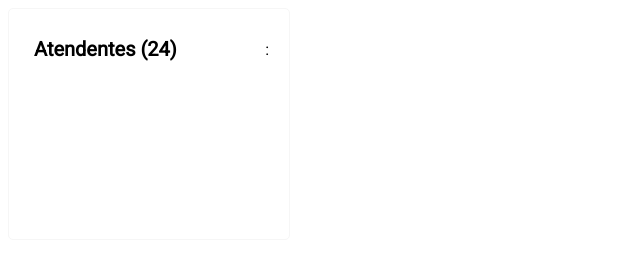
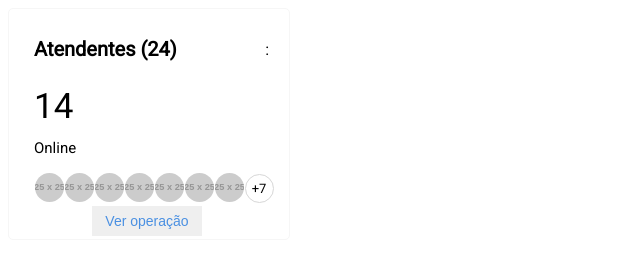
Before and after one commit to Caue02/components, a plain HTML site: page agents-card/index.html in a window 1280 px wide. Shown: the whole page, without its empty margins (0-640 px from the left). Drawn offline with Linux system fonts and the light colour scheme; placeholder pictures from the web are drawn by us.

Commit message:
ajustei todo o conteudo de dentro do carde,e codifiquei o botao

```diff
--- a/agents-card/index.html
+++ b/agents-card/index.html
@@ -12,6 +12,43 @@
         <h2>Atendentes (24)</h2>
         <p>:</p>
       </div>
+      <div class="number">
+        <p>14</p>
+      </div>
+      <div class="online-title">
+        <p>Online</p>
+      </div>
+      <div class="list">
+        <ul>
+          <li>
+            <img src="http://via.placeholder.com/25x25"/>
+          </li>
+          <li>
+            <img src="http://via.placeholder.com/25x25"/>
+          </li>
+          <li>
+            <img src="http://via.placeholder.com/25x25"/>
+          </li>
+          <li>
+            <img src="http://via.placeholder.com/25x25"/>
+          </li>
+          <li>
+            <img src="http://via.placeholder.com/25x25"/>
+          </li>
+          <li>
+            <img src="http://via.placeholder.com/25x25"/>
+          </li>
+          <li>
+            <img src="http://via.placeholder.com/25x25"/>
+          </li>
+          <li>
+            <span class="circle">+7</span>
+          </li>
+        </ul>
+      </div>
+      <div class="button-end">
+        <button type="button" name="button">Ver operação</button>
+      </div>
     </div>
   </body>
 </html>
--- a/agents-card/style.css
+++ b/agents-card/style.css
@@ -3,7 +3,6 @@ body{
 }
 
 .card{
-  display: flex;
   height: 230px;
   width: 280px;
   border: 1px solid #F6F6F6;
@@ -17,10 +16,115 @@ body{
   justify-content: space-between;
   align-items: center;
   height:40px;
-  width: 100%;
+  width: auto;
   padding: 20px 20px 20px 25px;
 }
 
 h2{
   font-size: 20px;
 }
+
+.number{
+  display: flex;
+  flex-direction: row;
+  justify-content: flex-start;
+  align-items: center;
+  margin-left: 25px;
+  height: 35px;
+  width: 100%;
+}
+
+.number p{
+  font-size: 35px;
+}
+
+.online-title{
+  display: flex;
+  flex-direction: row;
+  justify-content:  flex-start;
+  position: relative;
+  margin-left: 25px
+}
+
+.online-title p{
+  font-size: 15px
+}
+
+.list{
+  display: flex;
+  flex-direction: row;
+  justify-content: center;
+  position: relative;
+  width: 290px;
+}
+
+.list ul,li{
+  list-style:none;
+}
+
+.list ul{
+  -webkit-margin-before: 0px;
+  -webkit-margin-after: 0px;
+  -webkit-margin-start: 0px;
+  -webkit-margin-end: 0px;
+  -webkit-padding-start: 0px;
+  display: inherit;
+
+}
+
+.list li{
+  padding: 0.5px;
+}
+
+img{
+  border-radius: 50%;
+  height: 29px;
+  width: 29px;
+  position: sticky;
+  left: 300px;
+}
+
+span{
+  display: flex;
+  flex-direction: row;
+  justify-content: center;
+  align-items: center;
+  font-size: 13px;
+}
+
+.circle{
+  border: 1px solid #D7D7D7;
+  border-radius: 50%;
+  height: 27px;
+  width: 27px;
+  margin-top: 1px;
+  position: sticky;
+  text-align: center;
+  background-color;
+  color: black;
+}
+
+.button-end{
+  flex-direction: row;
+  justify-content: center;
+  align-items: center;
+  display: block;
+  cursor: pointer;
+  height: 30px;
+  width: 100%;
+  position: relative;
+}
+
+button{
+  height: 30px;
+  width: 110px;
+  border-color: transparent;
+  color: #4A90E2;
+  font-size: 14px;
+  text-align: center;
+  position: relative;
+  margin-left: 83px;
+  box-shadow: 0 0 0 0;
+  border: 0 none;
+  outline: 0;
+}
```
